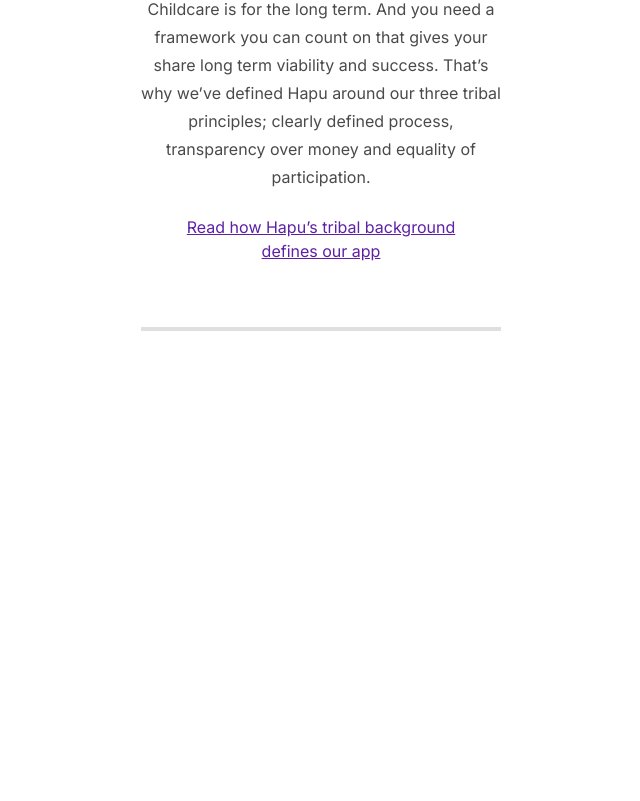
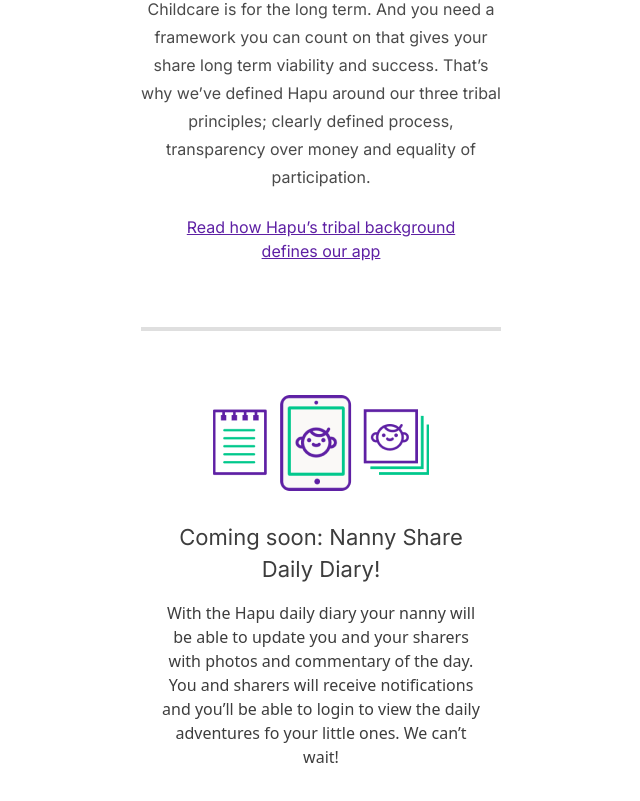
Before and after one commit to allansp9/jungle-challenge, a Next.js app: page / in a window 1280 px wide. Shown: the part 2966-3767 px from the top of the page, without its empty margins (319-959 px from the left). Before the commit the page ends 3297 px from the top, so only its background shows below. Built offline with nearby package versions, Linux system fonts and the light colour scheme.

Commit message:
feat: add coming soon section

```diff
--- a/pages/index.js
+++ b/pages/index.js
@@ -1,5 +1,32 @@
 import Head from "next/head";
 import Image from "next/image";
+
+function ComingSoonSection() {
+  return (
+    <div className="py-16 flex flex-col items-center desktop:pt-[96px] desktop:pb-[120px]">
+      <div className="flex-none mb-[24px] desktop:mb-[40px]">
+        <Image
+          src="/images/ImageSection5.png"
+          alt="Section 5 Image"
+          height="96"
+          width="216"
+        />
+      </div>
+      <h3 className="text-grey24 text-center px-[16px] mb-[16px] desktop:hidden">
+        Coming soon: Nanny Share Daily Diary!
+      </h3>
+      <h2 className="hidden desktop:inline-block text-grey24 text-center px-[16px] mb-[40px]">
+        Coming soon: Nanny Share Daily Diary!
+      </h2>
+      <p className="text-grey24 text-center px-[16px] desktop:px-[328px]">
+        With the Hapu daily diary your nanny will be able to update you and your
+        sharers with photos and commentary of the day. You and sharers will
+        receive notifications and you’ll be able to login to view the daily
+        adventures fo your little ones. We can’t wait!
+      </p>
+    </div>
+  );
+}
 
 function FrameworkSection() {
   return (
@@ -42,7 +69,7 @@ function FrameworkSection() {
         <div className="flex-none">
           <Image
             src="/images/ImageSection4.png"
-            alt="Section 1 Image"
+            alt="Section 4 Image"
             height="392"
             width="984"
           />
@@ -58,7 +85,7 @@ function PaymentSection() {
       <div className="desktop:hidden">
         <Image
           src="/images/ImageSection3.png"
-          alt="Section 1 Image"
+          alt="Section 3 Image"
           height="230"
           width="312"
         />
@@ -66,7 +93,7 @@ function PaymentSection() {
       <div className="hidden desktop:block flex-none">
         <Image
           src="/images/ImageSection3.png"
-          alt="Section 1 Image"
+          alt="Section 3 Image"
           height="336"
           width="456"
         />
@@ -365,6 +392,7 @@ export default function Home() {
       <hr className="border-2 border-grey88 h-0" />
       <FrameworkSection />
       <hr className="border-2 border-grey88 h-0" />
+      <ComingSoonSection />
     </div>
   );
 }
```
Also changed, not shown: public/images/ImageSection5.png (added).
